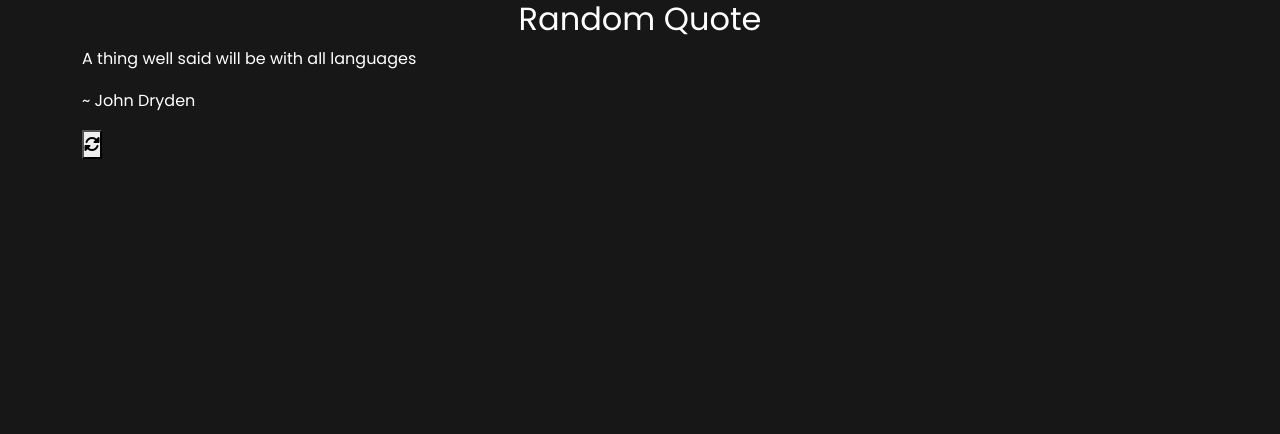
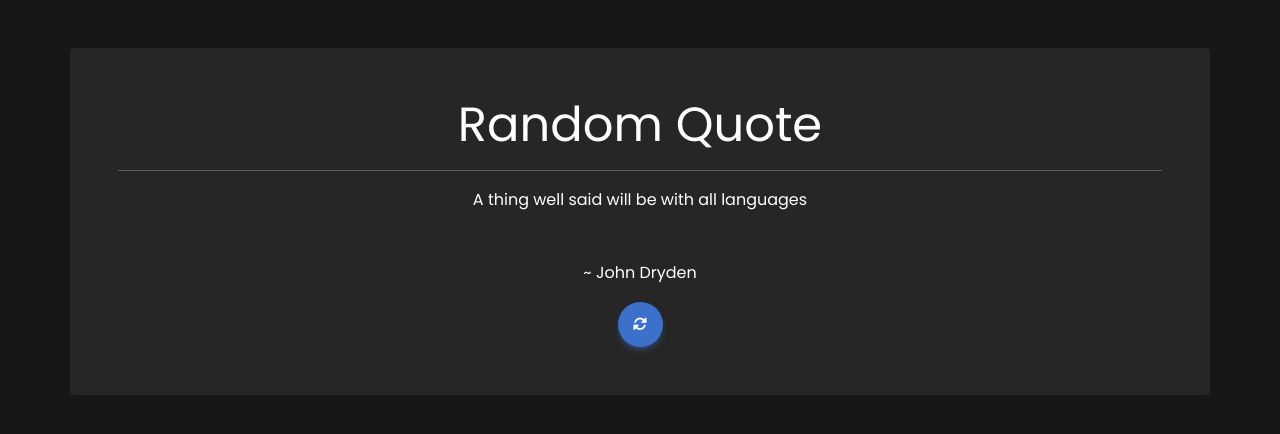
Before and after one commit to Williamsoditi/Quote-Generator, a plain HTML site: page index.html in a window 1280 px wide. Drawn offline with nearby package versions, Linux system fonts and the light colour scheme; a web font is replaced by a local one.

Commit message:
Style : Adds styling on webpage

```diff
--- a/css/styles.css
+++ b/css/styles.css
@@ -15,3 +15,17 @@ body {
     align-items: center;
     justify-content: center;
 }
+
+.container {
+    background-color: #262626;
+    text-align: center;
+    /* padding: 30px;
+    width: 30rem;
+    margin: 10rem;
+    border-radius: 10px; */
+}
+
+.generateBtn {
+    color: white;
+    cursor: pointer;
+}
--- a/index.html
+++ b/index.html
@@ -17,14 +17,17 @@
 </head>
 
 <body>
-    <div class="container">
-        <h2 class="text-center">Random Quote</h2>
-        <p id="quote">A thing well said will be with all languages</p>
-        <p id="author"> ~ John Dryden</p>
+    <div class="container text-center mt-5 p-5 rounded my-auto">
+        <h2 class="display-5">Random Quote</h2>
+        <hr>
+        <p id="quote" class="mt-3">A thing well said will be with all languages</p>
+        <p id="author" class="mt-5"> ~ John Dryden</p>
 
-        <button onclick="generateQuote()"><i class="fas fa-sync-alt"></i></button>
+        <button onclick="generateQuote()" class="btn btn-lg btn-primary btn-floating generateBtn"><i
+                class="fas fa-sync-alt"></i></button>
 
     </div>
+
 
 
     <script src="./js/script.js"></script>
```
